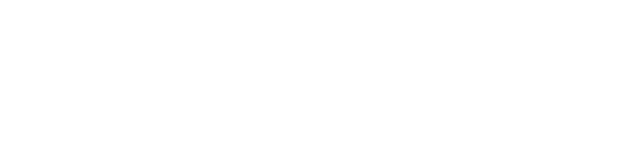
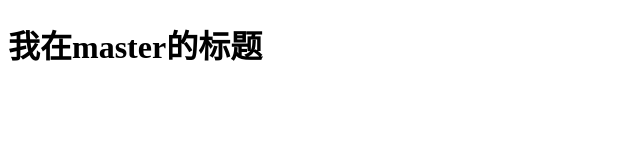
Before and after one commit to dingbodd/projectA, a plain HTML site: page index.html in a window 1280 px wide. Shown: the whole page, without its empty margins (0-640 px from the left). Drawn offline with Linux system fonts and the light colour scheme.

Commit message:
创建了标题

```diff
--- a/index.html
+++ b/index.html
@@ -8,7 +8,7 @@
 </head>
 
 <body>
-    <h1></h1>
+    <h1>我在master的标题</h1>
 </body>
 
 </html>
```
